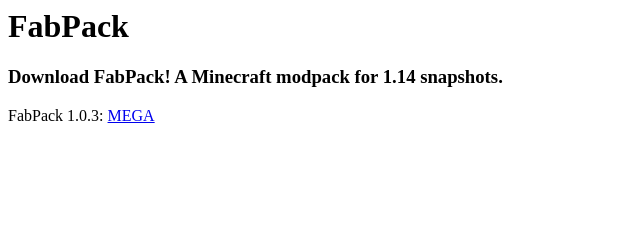
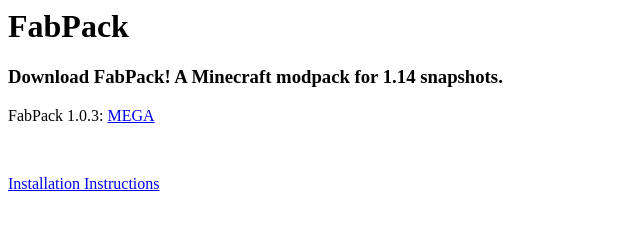
Before and after one commit to AlasEyrd/alaseyrd.github.io, a plain HTML site: page index.html in a window 1280 px wide. Shown: the whole page, without its empty margins (0-640 px from the left). Drawn offline with Linux system fonts and the light colour scheme.

Commit message:
Update index.html

```diff
--- a/index.html
+++ b/index.html
@@ -1,3 +1,10 @@
-<h1><strong>FabPack</strong></h1>
-<h3>Download FabPack! A Minecraft modpack for 1.14 snapshots.</h3>
-<p>FabPack 1.0.3: <a href="https://mega.nz/#!JhhWVAya!NZWYELABehAtGK-D0VXzA9FONlvaRpP_1dvFR-2QPw8" target="_blank" rel="noopener">MEGA</a></p>
+<html>
+  <head>
+    <title>FabPack</title>
+  </head>
+  <h1><strong>FabPack</strong></h1>
+  <h3>Download FabPack! A Minecraft modpack for 1.14 snapshots.</h3>
+  <p>FabPack 1.0.3: <a href="https://mega.nz/#!JhhWVAya!NZWYELABehAtGK-D0VXzA9FONlvaRpP_1dvFR-2QPw8" target="_blank" rel="noopener">MEGA</a></p>
+  <p>&nbsp;</p>
+  <p><a href="instr.html">Installation Instructions</a></p>
+</html>
```
